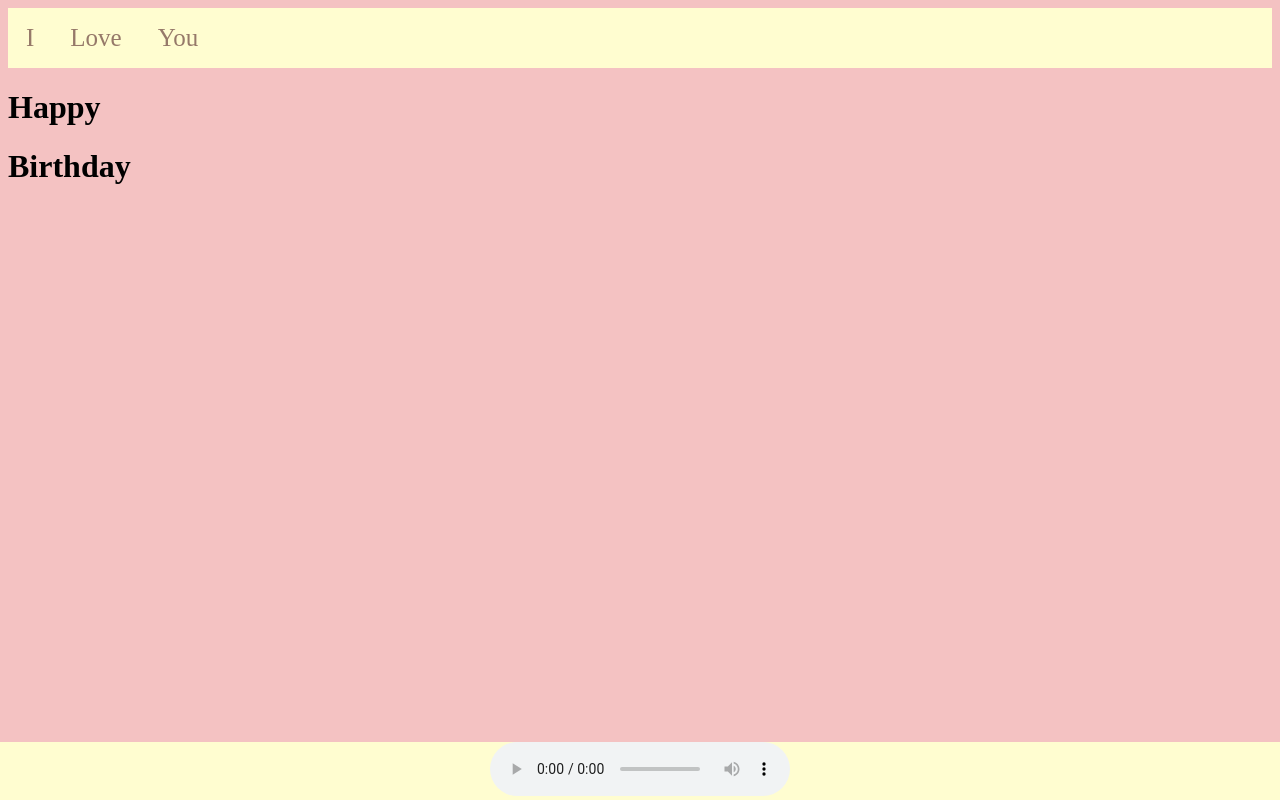
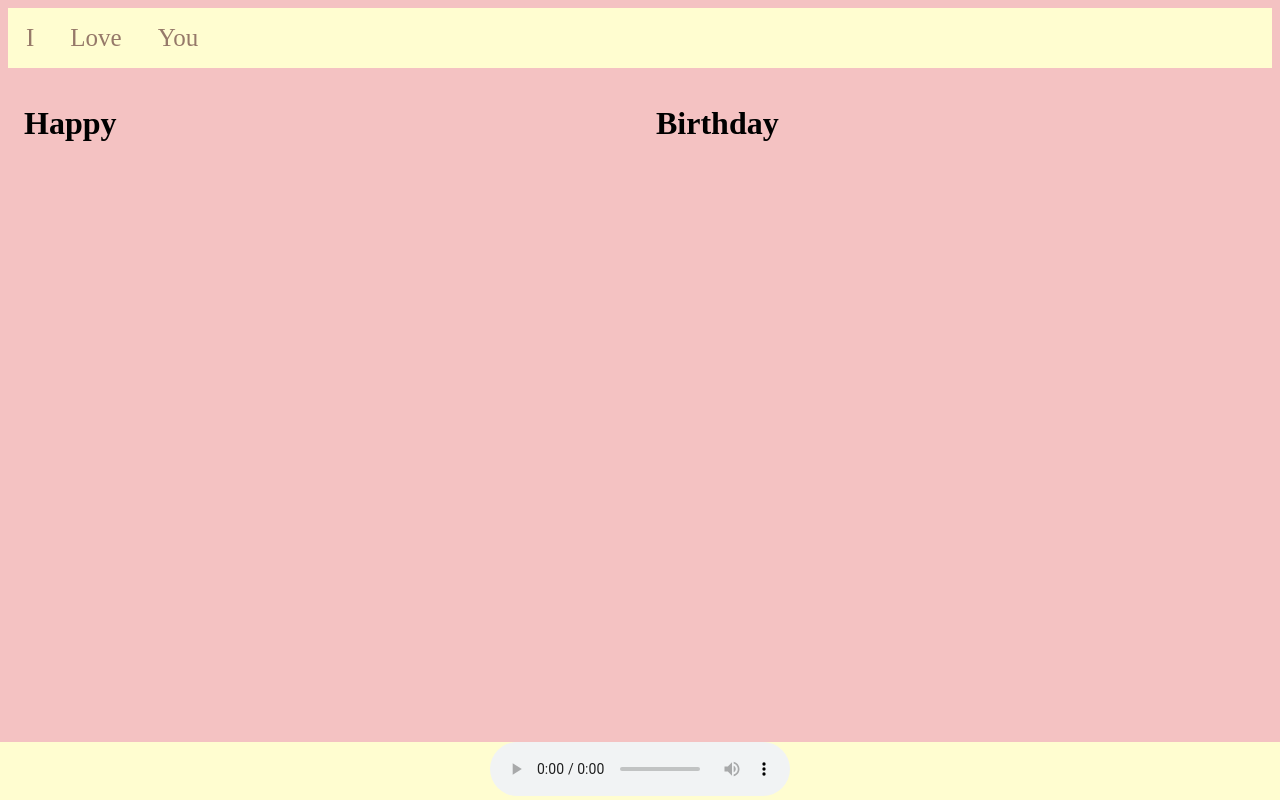
Before and after one commit to meandpom/meandpom.github.io, a plain HTML site: page index.html in a window 1280 px wide. Drawn offline with Linux system fonts and the light colour scheme.

Commit message:
Update index.html

```diff
--- a/index.html
+++ b/index.html
@@ -9,6 +9,18 @@
   <meta name="viewport" content="width=device-width, initial-scale=1.0">
   <link rel="stylesheet" href="style.css">
 <title> <3 <3 <3 </title>
+
+<style>
+	.row {
+	  display: flex;
+	}
+	.column {
+	  flex: 50%;
+	  padding: 16px;
+	  height: 250px;
+	}
+</style>
+
 </head>
 
 <body style = "Background: #F4C2C2;">
```
